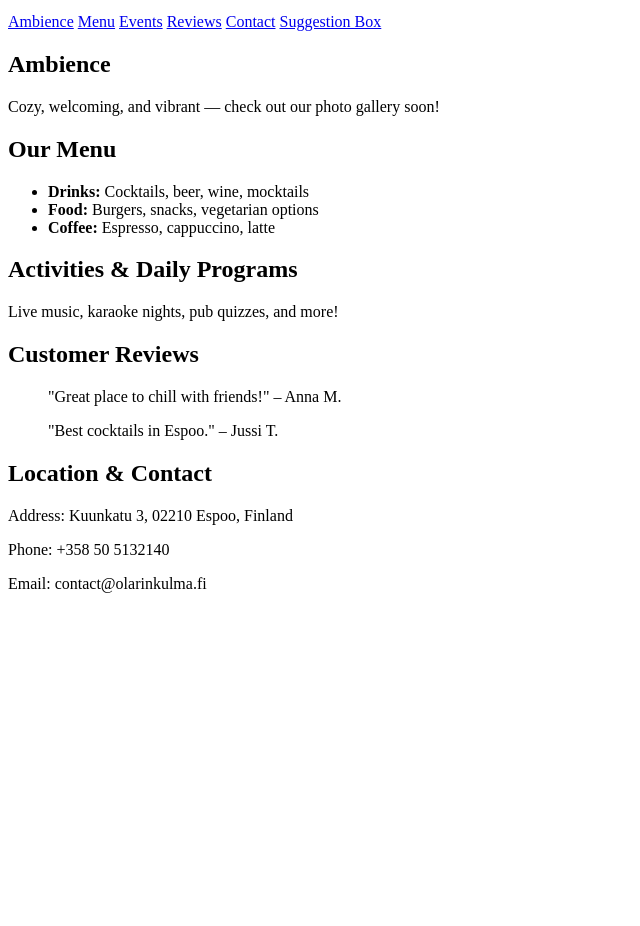
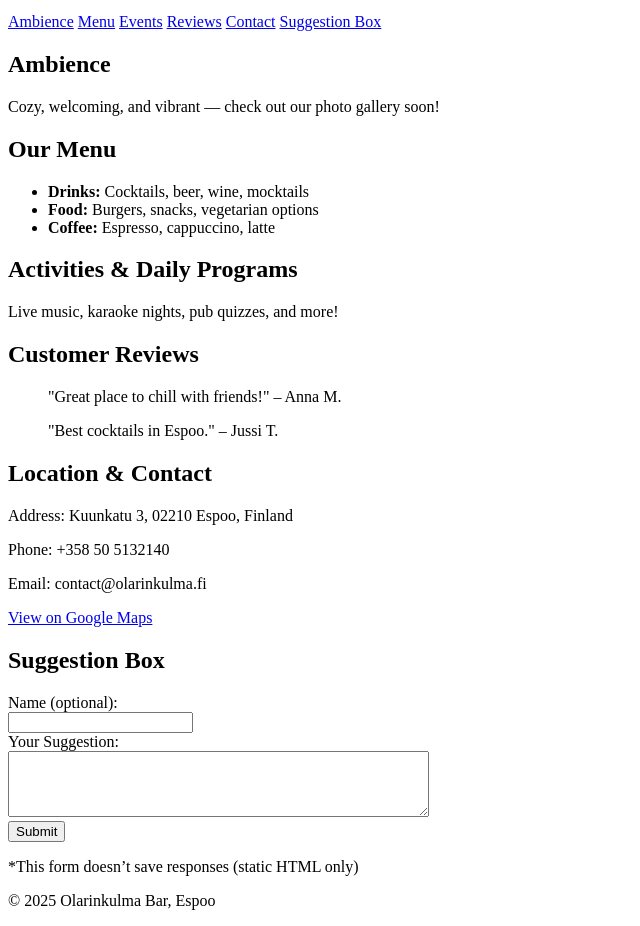
Before and after one commit to ankitdvenom/olarinkulma, a plain HTML site: page index.html in a window 1280 px wide. Shown: the part 101-1027 px from the top of the page, without its empty margins (0-640 px from the left). Before the commit the page ends 800 px from the top, so only its background shows below. Drawn offline with Linux system fonts and the light colour scheme.

Commit message:
Update index.html

```diff
--- a/index.html
+++ b/index.html
@@ -54,4 +54,25 @@
     <p>Address: Kuunkatu 3, 02210 Espoo, Finland</p>
     <p>Phone: +358 50 5132140</p>
     <p>Email: contact@olarinkulma.fi</p>
-    <p><a href="https://maps.google.com?q=Kuunkatu+3,+Espoo
+    <p><a href="https://maps.google.com?q=Kuunkatu+3,+Espoo" target="_blank">View on Google Maps</a></p>
+  </section>
+
+  <section id="suggestion">
+    <h2>Suggestion Box</h2>
+    <form>
+      <label for="name">Name (optional):</label><br />
+      <input type="text" id="name" name="name" /><br />
+
+      <label for="suggestion">Your Suggestion:</label><br />
+      <textarea id="suggestion" name="suggestion" rows="4" cols="50"></textarea><br />
+
+      <input type="submit" value="Submit" />
+    </form>
+    <p>*This form doesn’t save responses (static HTML only)</p>
+  </section>
+
+  <footer>
+    <p>&copy; 2025 Olarinkulma Bar, Espoo</p>
+  </footer>
+</body>
+</html>
```
